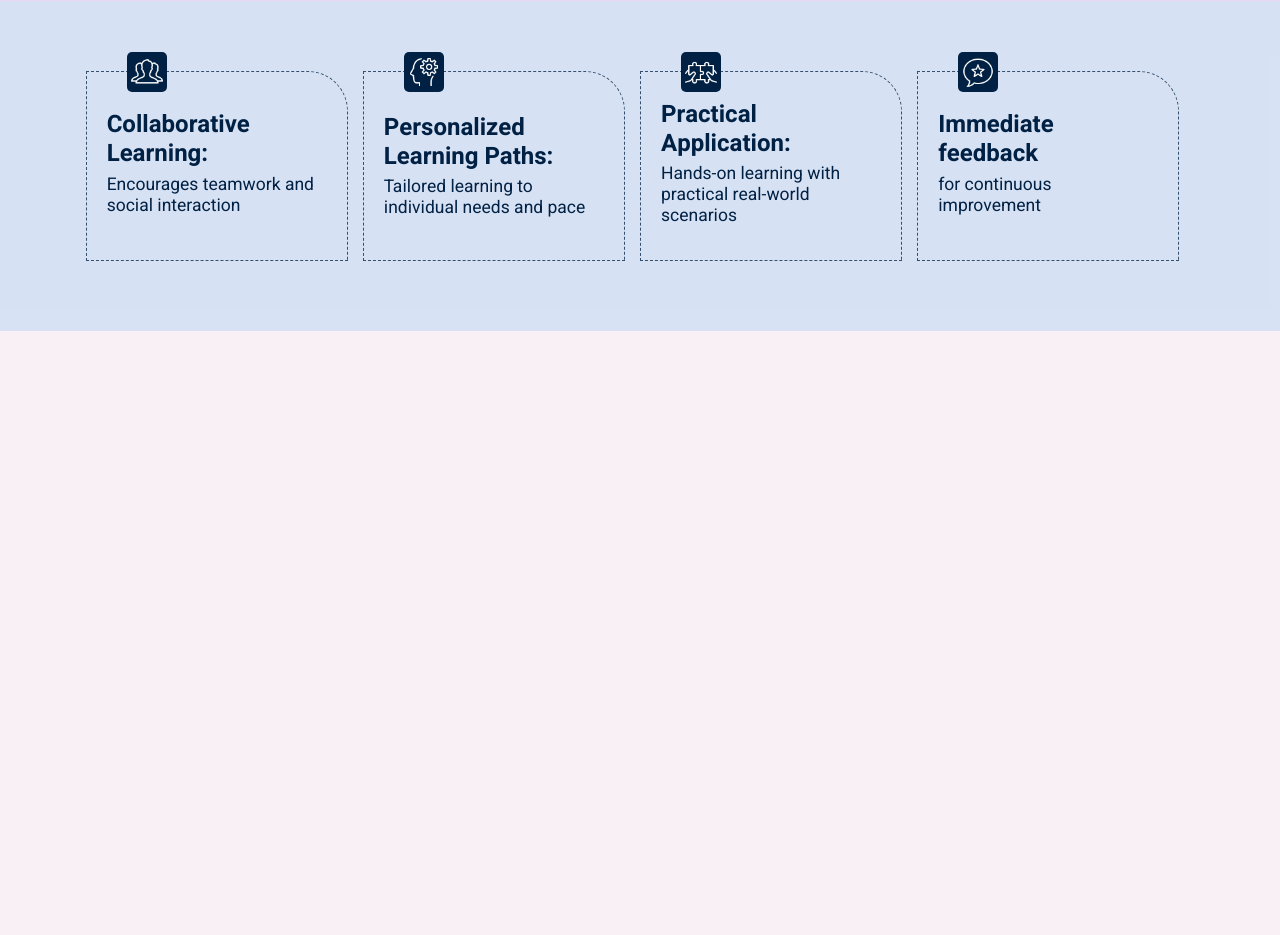
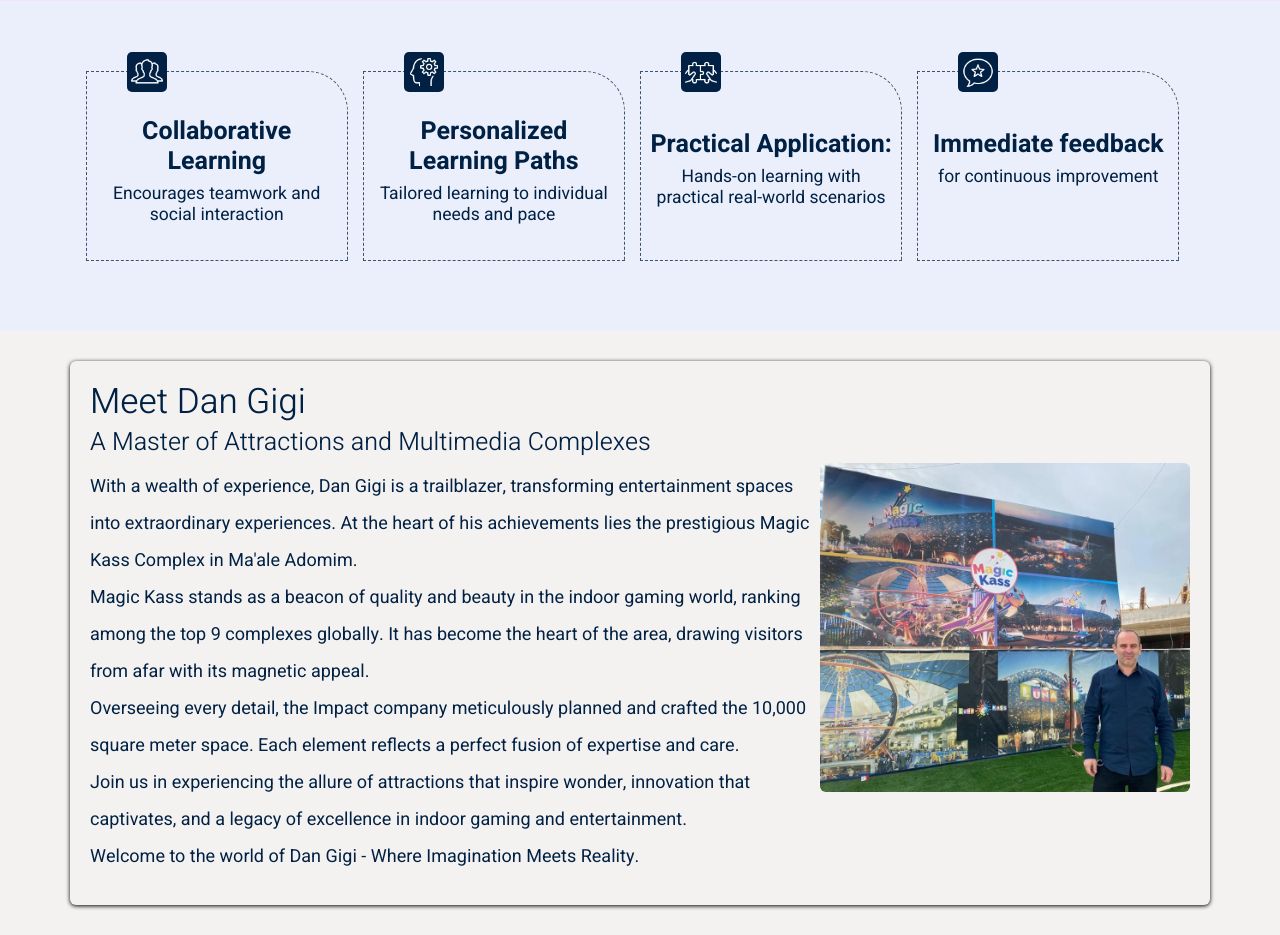
Before and after one commit to chayale90/impact-landing-page, a plain HTML site: page index.html in a window 1280 px wide. Shown: the part 2740-3675 px from the top of the page. Before the commit the page ends 3071 px from the top, so only its background shows below. Drawn offline with nearby package versions, Linux system fonts and the light colour scheme.

Commit message:
about dan

```diff
--- /dev/null
+++ b/article_footer.css
@@ -0,0 +1,44 @@
+article{
+    min-height: 300px;
+    background: #d3fed025;
+}
+
+article .container,article .container .row{
+    min-height: inherit;
+
+}
+
+
+
+/* aside */
+article .aboutDiv img {
+    border-radius: 6px;
+}
+
+article .aboutDiv {
+    box-shadow: 0px 1px 4px rgb(0, 0, 0);
+    border-radius: 6px;
+    padding: 20px;
+        color: var(--blue-main);
+}
+
+article .aboutDiv .text {
+    font-size: 18px;
+    line-height: 37px;
+}
+
+article .aboutDiv .text p {
+    margin-bottom: 10px;
+}
+
+#my_btn {
+    border-radius: 50%;
+    padding:  6px 8px ;
+    box-shadow: 0px 2px 4px rgba(0, 0, 0, 0.25);
+}
+
+@media(max-width:767px) {
+    article .aboutDiv .text {
+        line-height: 30px;
+    }
+}
--- a/index.html
+++ b/index.html
@@ -13,8 +13,10 @@
     <link rel="stylesheet" href="/header.css">
     <link rel="stylesheet" href="/strip_video.css">
     <link rel="stylesheet" href="/main_section.css">
+    <link rel="stylesheet" href="/article_footer.css">
     <link rel="icon" type="image/x-icon" href="favicon.ico">
     <script defer src="js/burger.js"></script>
+    <script defer src="js/about.js"></script>
 </head>
 
 <body>
@@ -42,7 +44,7 @@
                     </li>
                     <li>
                         <a href="#solutions">
-                            <i class="fa fa-lightbulb-o" aria-hidden="true"></i>                            Our Solutions
+                            <i class="fa fa-lightbulb-o" aria-hidden="true"></i> Our Solutions
                         </a>
                     </li>
                     <li>
@@ -155,22 +157,22 @@
     <section id="solutions" class="container-fluid py-4">
         <div class="container">
             <div class="row align-items-center justify-content-center">
-                <div class="box my-4 me-4">
-                    <h3><strong>Collaborative Learning:</strong> Encourages teamwork and social interaction</h3>
+                <div class="box my-4 me-4 ">
+                    <h3 class="mt-4"><strong>Collaborative Learning</strong> Encourages teamwork and social interaction</h3>
                     <img src="icons/clients-white.png" alt="trophy" width="40">
                 </div>
-                <div class="box my-4  me-4">
-                    <h3 class="mt-2"><strong>Personalized Learning Paths:</strong> Tailored learning to individual needs
+                <div class="box my-4 me-4">
+                    <h3 class="mt-4"><strong>Personalized Learning Paths</strong> Tailored learning to individual needs
                         and pace </h3>
                     <img src="icons/experience.png" alt="trophy" width="40">
                 </div>
                 <div class="box my-4 me-4">
-                    <h3><strong>Practical Application:</strong> Hands-on learning with practical real-world scenarios
+                    <h3 class="mt-3"><strong>Practical Application:</strong> Hands-on learning with practical real-world scenarios
                     </h3>
                     <img src="icons/icons8-puzzle-matching-50.png" alt="trophy" width="40">
                 </div>
                 <div class="box my-4 me-4">
-                    <h3><strong>Immediate feedback</strong> for continuous improvement</h3>
+                    <h3 class="mb-4"><strong>Immediate feedback</strong> for continuous improvement</h3>
                     <img src="icons/icons8-feedback-50 (1).png" alt="trophy" width="40">
                 </div>
             </div>
@@ -179,6 +181,59 @@
 
 
 
+    <article id="solutions" class="container-fluid py-5">
+        <div class="container">
+            <div class="row justify-content-center">
+                <div class="aboutDiv">
+                    <img style="float: right" class="d-block d-md-none ms-2" src="images/avater1.jpeg" alt="avaterImage"
+                        width="100" />
+                    <h2 class="display-4"> Meet Dan Gigi </h2>
+                    <h3 class="display-6"> A Master of Attractions and Multimedia Complexes</h3>
+                    <img style="float: right" class="d-none d-md-block ms-2" src="images/avater1.jpeg" alt="avaterImage"
+                        width="370" />
+
+                    <div id="id_div" class="text mt-3">
+                        <p class="m-0">
+                            With a wealth of experience, Dan Gigi is a trailblazer, transforming
+                            entertainment spaces into extraordinary experiences.
+                            At the heart of his achievements lies the prestigious Magic Kass
+                            Complex in Ma'ale Adomim.
+                        </p>
+                        <p class="d-none d-md-block">
+                            Magic Kass stands as a beacon of quality and beauty in the indoor gaming world, ranking
+                            among the top 9 complexes globally. It has become the heart of the area, drawing
+                            visitors from afar with its magnetic appeal.
+                            <br />
+                            Overseeing every detail, the Impact company meticulously planned and crafted the
+                            10,000 square meter space. Each element reflects a perfect fusion of expertise and care.
+                            <br />
+                            Join us in experiencing the allure of attractions that inspire wonder, innovation that
+                            captivates, and a legacy of excellence in indoor gaming and entertainment.
+                            <br />
+                            Welcome to the world of Dan Gigi - Where Imagination Meets Reality.
+
+                        </p>
+                    </div>
+
+                    <!-- <img style="float: right" class="d-block d-md-none text-center mb-4" src="images/avater.jpeg"
+                            alt="avaterImage" width="100" /> -->
+                    <div class="text-center d-block d-md-none">
+                        <button id="my_btn" class="btn">
+                            <i class="fa fa-chevron-down" aria-hidden="true"></i>
+                        </button>
+                    </div>
+                </div>
+
+
+            </div>
+        </div>
+        </div>
+        <div class="row">
+
+
+        </div>
+        </div>
+    </article>
 
 
 
--- /dev/null
+++ b/js/about.js
@@ -0,0 +1,41 @@
+function init() {
+    declareEvents()
+}
+
+
+function declareEvents() {
+    let my_btn = document.querySelector("#my_btn");
+    let p = document.createElement("p");
+    // p.className = "lead";
+    document.querySelector("#id_div").append(p);
+    //    document.querySelector(".para").append(p);
+
+    my_btn.addEventListener("click", function () {
+        if (p.innerHTML.length < 1) {
+            p.innerHTML = `  Magic Kass stands as a beacon of quality and beauty in the indoor gaming world, ranking
+            among the top 9 complexes globally. It has become the heart of the area, drawing
+            visitors from afar with its magnetic appeal.
+            <br />
+            Overseeing every detail, the Impact company meticulously planned and crafted the
+            10,000 square meter space. Each element reflects a perfect fusion of expertise and care.
+            <br />
+            Join us in experiencing the allure of attractions that inspire wonder, innovation that
+            captivates, and a legacy of excellence in indoor gaming and entertainment.
+            <br />
+            Welcome to the world of Dan Gigi - Where Imagination Meets Reality.
+            `
+            my_btn.innerHTML = `
+            <i class="fa fa-chevron-up" aria-hidden="true"></i>`
+            // my_btn.style.background = ""
+
+        } else {
+            p.innerHTML = "";
+            my_btn.innerHTML = `<i class="fa fa-chevron-down" aria-hidden="true"></i>`
+
+        }
+    })
+}
+
+
+
+init();
--- a/main_section.css
+++ b/main_section.css
@@ -1,5 +1,5 @@
 main {
-    background: #a05ce92b;
+    background: #f1e3ff;
 }
 
 main .container h3 {
@@ -38,7 +38,7 @@ main .photo img {
 /* section -about*/
 section {
     min-height: 300px;
-    background: #bdd7f292;
+    background: #e0efff92;
 }
 
 section .container {
@@ -59,11 +59,12 @@ section .container .box {
     border-radius: 0 40px 0 0;
     /* text-align: center; */
     align-items: center;
-    padding: 20px;
+    padding: 8px;
     justify-content: center;
     flex-direction: column;
     position: relative;
     overflow-x: visible;
+    text-align: center;
 }
 
 section .container .box:hover {
@@ -72,8 +73,8 @@ section .container .box:hover {
 
 section .container .box h3 strong {
     display: block;
-    font-size: 2.4rem;
-    margin-bottom: 5px;
+    font-size: 2.5rem;
+    margin-bottom: 6px;
 }
 
 section .container .box h3 {
@@ -107,10 +108,12 @@ section .container .box img {
     }
 }
 
-
-
 @media(max-width:767px) {
     main .photo-gallery {
         flex-direction: column;
     }
+    section .container .box h3 strong {
+        font-size: 2rem;
+
+    }
 }
--- a/style.css
+++ b/style.css
@@ -17,9 +17,35 @@
     margin: 0;
     padding: 0;
     font-family: 'Heebo', sans-serif;
+
 }
 
 body {
     overflow-x: hidden;
     background: var(--bright-pink);
 }
+
+/* scroll */
+/* width */
+::-webkit-scrollbar {
+    width: 10px;
+    background: #FFFFFF;
+}
+
+/* Track */
+::-webkit-scrollbar-track {
+    border-radius: 10px;
+    border: solid 1px var(--bright-pink);
+}
+
+/* Handle */
+::-webkit-scrollbar-thumb {
+    background: #baa1fd;
+    border-radius: 10px;
+    /* border: solid 1px #0021448e; */
+}
+
+/* Handle on hover */
+::-webkit-scrollbar-thumb:hover {
+    background: #9376E0;
+}
```
Also changed, not shown: images/avater.jpeg (added), images/avater1.jpeg (added).
